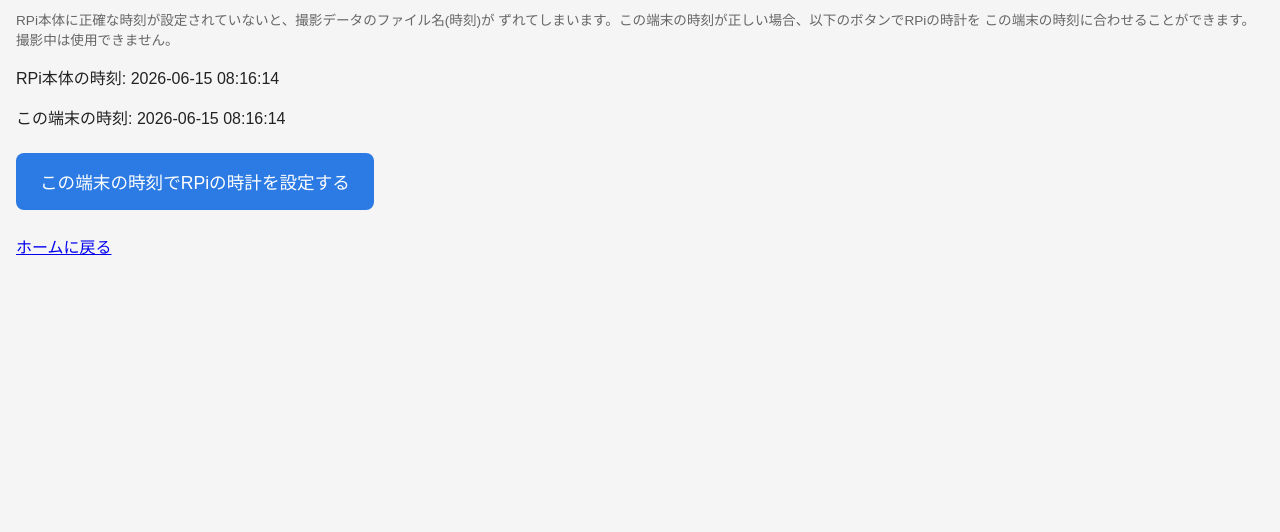
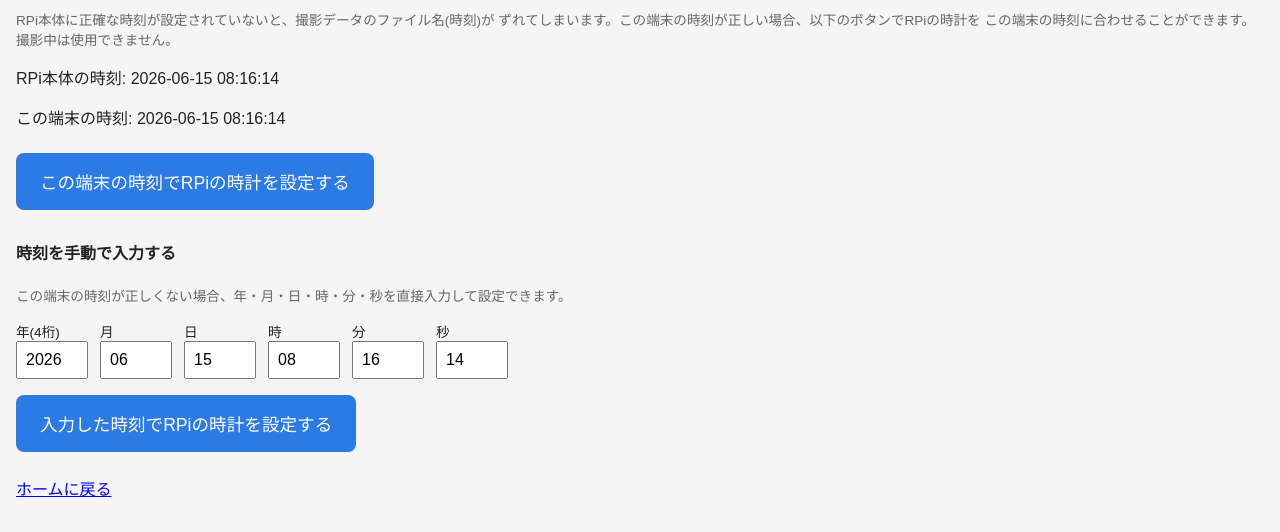
Before and after one commit to ktak0119/RPi_video, a Flask app: page /system in a window 1280 px wide. Shown: the part 724-1256 px from the top of the page. Before the commit the page ends 979 px from the top, so only its background shows below. Run offline with Flask 3, Linux system fonts and the light colour scheme.

Commit message:
/systemに時刻の手動入力フォームを追加
年・月・日・時・分・秒を個別の数値入力欄で指定し、RPiの時計を
設定できるようにした(端末の時刻が正しくない場合のフォールバック)。
初期値はRPi本体の現在時刻。

```diff
--- a/RPiscripts/webapp/static/style.css
+++ b/RPiscripts/webapp/static/style.css
@@ -96,6 +96,27 @@ input[type="text"], textarea {
   box-sizing: border-box;
 }
 
+.time-fields {
+  display: flex;
+  flex-wrap: wrap;
+  gap: 0.75rem;
+  margin-bottom: 0.5rem;
+}
+
+.time-fields label {
+  display: flex;
+  flex-direction: column;
+  margin-bottom: 0;
+  font-size: 0.85rem;
+}
+
+.time-fields input[type="number"] {
+  width: 4.5rem;
+  font-size: 1rem;
+  padding: 0.5rem;
+  box-sizing: border-box;
+}
+
 img {
   max-width: 100%;
 }
--- a/RPiscripts/webapp/templates/system.html
+++ b/RPiscripts/webapp/templates/system.html
@@ -54,6 +54,22 @@
   <button type="submit" class="button"{% if status.state == "recording" %} disabled{% endif %}>この端末の時刻でRPiの時計を設定する</button>
 </form>
 
+<h4>時刻を手動で入力する</h4>
+<p class="hint">この端末の時刻が正しくない場合、年・月・日・時・分・秒を直接入力して設定できます。</p>
+
+<form method="post" action="{{ url_for('set_time') }}" id="time-form-manual" onsubmit="return confirm('入力した時刻でRPiの時計を設定します。よろしいですか？');">
+  <input type="hidden" name="datetime" id="datetime-input-manual">
+  <div class="time-fields">
+    <label>年(4桁)<input type="number" id="manual-year" min="2000" max="2099" step="1" value="{{ rpi_time[0:4] }}" required></label>
+    <label>月<input type="number" id="manual-month" min="1" max="12" step="1" value="{{ rpi_time[5:7] }}" required></label>
+    <label>日<input type="number" id="manual-day" min="1" max="31" step="1" value="{{ rpi_time[8:10] }}" required></label>
+    <label>時<input type="number" id="manual-hour" min="0" max="23" step="1" value="{{ rpi_time[11:13] }}" required></label>
+    <label>分<input type="number" id="manual-minute" min="0" max="59" step="1" value="{{ rpi_time[14:16] }}" required></label>
+    <label>秒<input type="number" id="manual-second" min="0" max="59" step="1" value="{{ rpi_time[17:19] }}" required></label>
+  </div>
+  <button type="submit" class="button"{% if status.state == "recording" %} disabled{% endif %}>入力した時刻でRPiの時計を設定する</button>
+</form>
+
 <script>
   function pad(n) {
     return String(n).padStart(2, "0");
@@ -66,6 +82,16 @@
   document.getElementById("time-form").addEventListener("submit", function () {
     document.getElementById("datetime-input").value = formatDateTime(new Date());
   });
+  document.getElementById("time-form-manual").addEventListener("submit", function () {
+    var year = document.getElementById("manual-year").value;
+    var month = pad(document.getElementById("manual-month").value);
+    var day = pad(document.getElementById("manual-day").value);
+    var hour = pad(document.getElementById("manual-hour").value);
+    var minute = pad(document.getElementById("manual-minute").value);
+    var second = pad(document.getElementById("manual-second").value);
+    document.getElementById("datetime-input-manual").value =
+      year + "-" + month + "-" + day + " " + hour + ":" + minute + ":" + second;
+  });
 </script>
 
 <p><a href="{{ url_for('index') }}">ホームに戻る</a></p>
```
